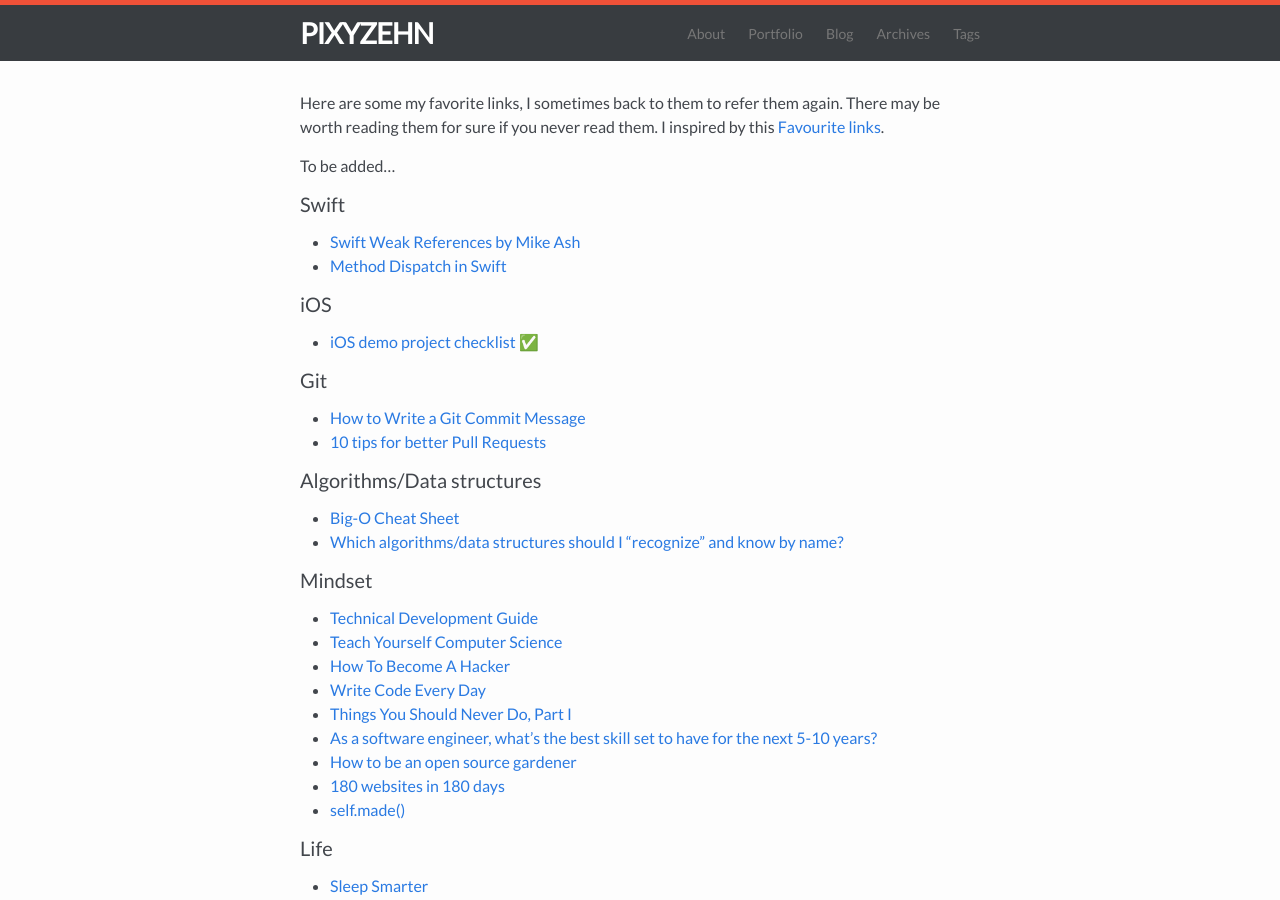
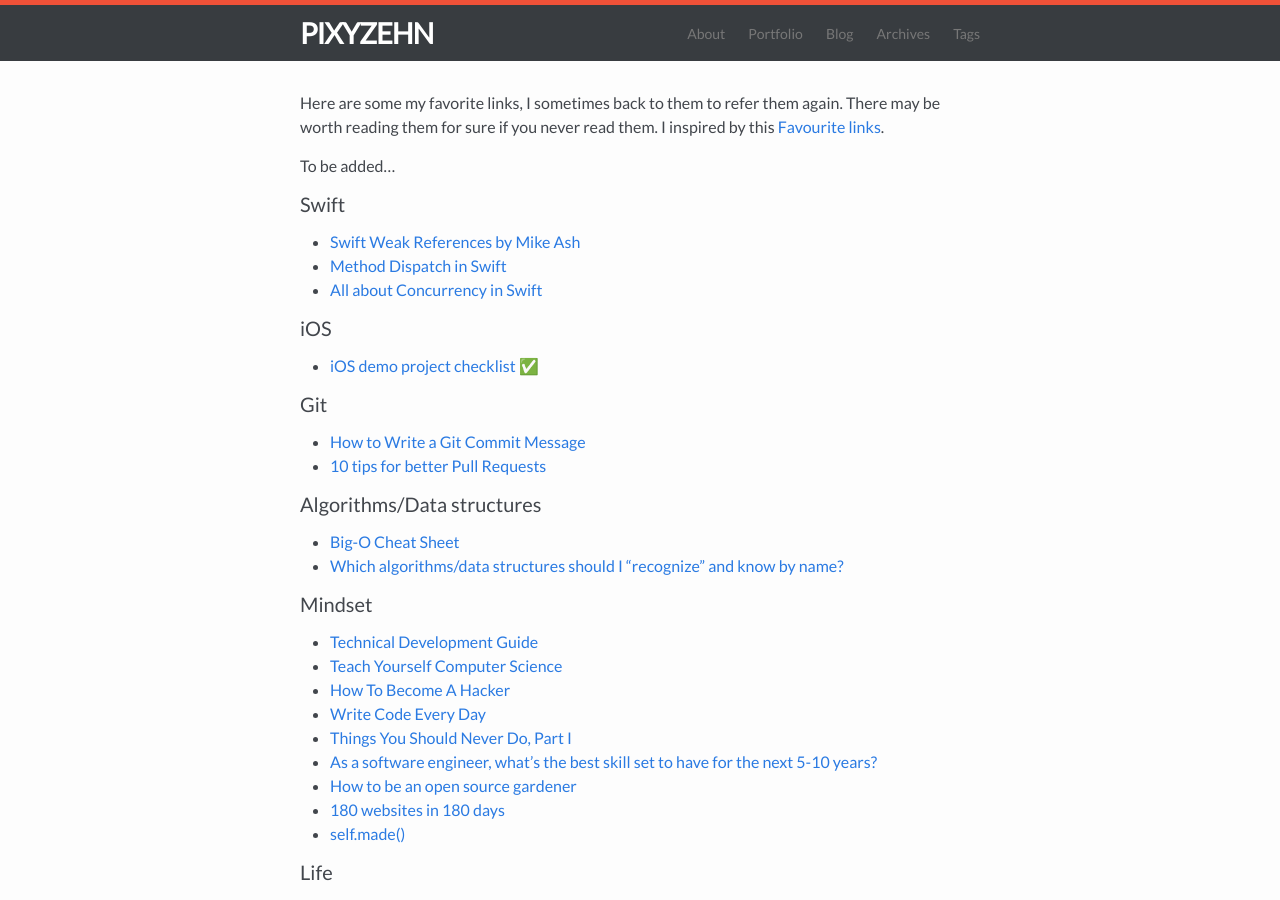
Before and after one commit to pixyzehn/pixyzehn.com, a Jekyll site: the page built from pages/links.md, in a window 1280 px wide and 900 px high. Built offline with Jekyll 4.4.1, drawn with Linux system fonts in a browser that asks for light colours.

Commit message:
Update links.md

```diff
--- a/pages/links.md
+++ b/pages/links.md
@@ -11,6 +11,7 @@ To be added...
 #### Swift
 - [Swift Weak References by Mike Ash](https://www.mikeash.com/pyblog/friday-qa-2015-12-11-swift-weak-references.html)
 - [Method Dispatch in Swift](https://www.raizlabs.com/dev/2016/12/swift-method-dispatch/)
+- [All about Concurrency in Swift](https://www.uraimo.com/2017/05/07/all-about-concurrency-in-swift-1-the-present/)
 
 #### iOS
 - [iOS demo project checklist ✅](http://codeplease.io/2017/04/15/tech-demo-checklist/)
```
